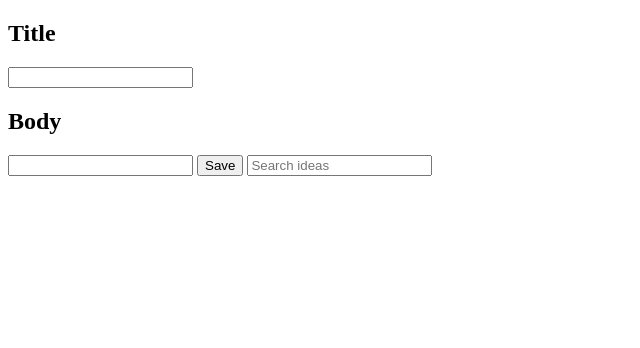
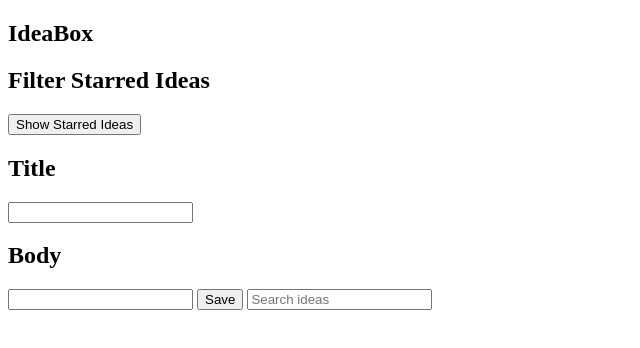
Before and after one commit to danalchapman/IdeaBox-GroupProject, a plain HTML site: page index.html in a window 1280 px wide. Shown: the whole page, without its empty margins (0-640 px from the left). Drawn offline with Linux system fonts and the light colour scheme.

Commit message:
Add nav HTML

```diff
--- a/index.html
+++ b/index.html
@@ -7,6 +7,11 @@
     </head>
 
     <body>
+        <nav class="ideas-menu">
+          <h1 class="idea-box-header">IdeaBox</h1>
+          <h2 class="filter-starred-ideas">Filter Starred Ideas</h2>
+          <button class="show-starred-ideas">Show Starred Ideas</button>
+        </nav>
         <section class="main-section">
             <h2 class="title">Title</h2>
             <input type="text" name="title-input">
```
